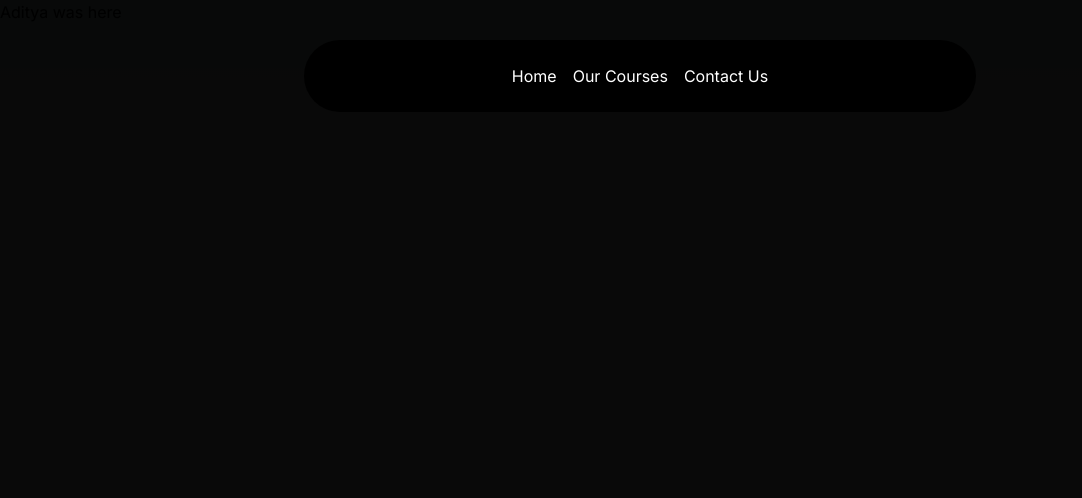
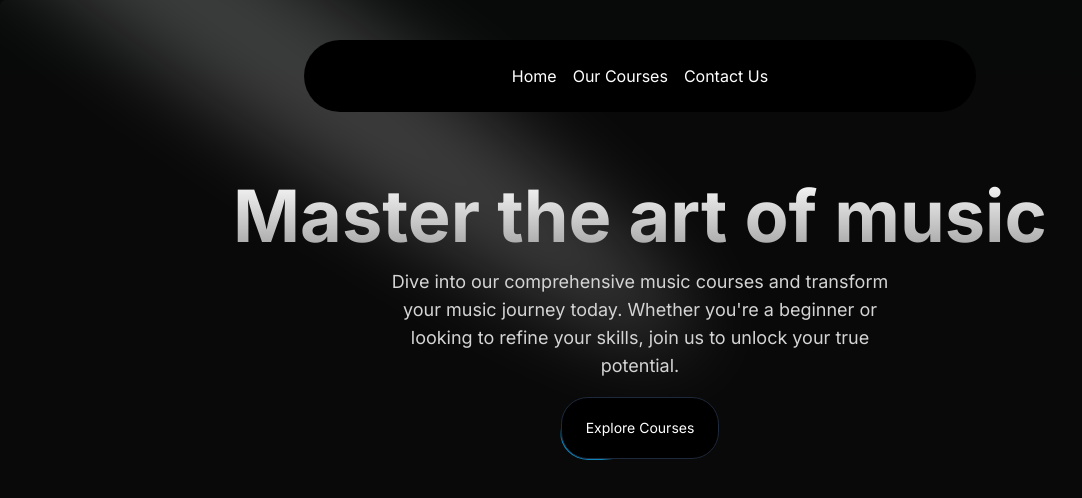
Before and after one commit to aditya-k-maurya/music-nextjs, a Next.js app: page / in a window 1280 px wide. Shown: the top 498 px of the page, without its empty margins (0-1082 px from the left). Built offline with nearby package versions, Linux system fonts and the light colour scheme.

Commit message:
Home page

```diff
--- a/src/app/page.tsx
+++ b/src/app/page.tsx
@@ -1,8 +1,9 @@
+import HeroSection from "@/components/HeroSection";
 
 export default function Home() {
   return (
     <main className="min-h-screen bg-black/[0.96] antialiased bg-grid-white/[0.02]">
-      Aditya was here
+      <HeroSection />
     </main>
   );
 }
--- /dev/null
+++ b/src/components/HeroSection.tsx
@@ -0,0 +1,33 @@
+import Link from "next/link";
+import React from "react";
+import { Spotlight } from "./ui/Spotlight";
+import { Button } from "./ui/movign-border";
+
+const HeroSection = () => {
+	return (
+		<div className="h-auto md:h-[40rem] w-full rounded-md flex flex-col item-center justify-center relative overflow-hidden mx-auto py-10 md:py-0">
+			<Spotlight
+				className="-top-40 left-0 md:left-60 md:-top-20"
+				fill="white"
+			/>
+			<div className="p-4 relative z-10 w-full text-center">
+				<h1 className="mt-20 md:mt-0 text-4xl md:text-7xl font-bold bg-clip-text text-transparent bg-gradient-to-b from-neutral-50 to-neutral-400">
+					Master the art of music
+				</h1>
+
+				<p className="mt-4 font-normal text-base md:text-lg text-neutral-300 max-w-lg mx-auto">
+					Dive into our comprehensive music courses and transform your music
+					journey today. Whether you're a beginner or looking to refine your
+					skills, join us to unlock your true potential.
+				</p>
+				<div className="mt-4">
+          <Link href={"/courses"}>
+            <Button borderRadius="1.75rem" className="bg-white dark:bg-black text-black dark:text-white border-neutral-200 dark:border-slate-800">Explore Courses</Button>
+          </Link>
+				</div>
+			</div>
+		</div>
+	);
+};
+
+export default HeroSection;
--- /dev/null
+++ b/src/components/ui/Spotlight.tsx
@@ -0,0 +1,51 @@
+import React from "react";
+import { cn } from "@/utils/cn";
+
+type SpotlightProps = {
+	className?: string;
+	fill?: string;
+};
+
+export const Spotlight = ({ className, fill }: SpotlightProps) => {
+	return (
+		<svg
+			className={cn(
+				"animate-spotlight pointer-events-none absolute z-[1]  h-[169%] w-[138%] lg:w-[84%] opacity-0",
+				className
+			)}
+			xmlns="http://www.w3.org/2000/svg"
+			viewBox="0 0 3787 2842"
+			fill="none">
+			<g filter="url(#filter)">
+				<ellipse
+					cx="1924.71"
+					cy="273.501"
+					rx="1924.71"
+					ry="273.501"
+					transform="matrix(-0.822377 -0.568943 -0.568943 0.822377 3631.88 2291.09)"
+					fill={fill || "white"}
+					fillOpacity="0.21"></ellipse>
+			</g>
+			<defs>
+				<filter
+					id="filter"
+					x="0.860352"
+					y="0.838989"
+					width="3785.16"
+					height="2840.26"
+					filterUnits="userSpaceOnUse"
+					colorInterpolationFilters="sRGB">
+					<feFlood floodOpacity="0" result="BackgroundImageFix"></feFlood>
+					<feBlend
+						mode="normal"
+						in="SourceGraphic"
+						in2="BackgroundImageFix"
+						result="shape"></feBlend>
+					<feGaussianBlur
+						stdDeviation="151"
+						result="effect1_foregroundBlur_1065_8"></feGaussianBlur>
+				</filter>
+			</defs>
+		</svg>
+	);
+};
--- /dev/null
+++ b/src/components/ui/movign-border.tsx
@@ -0,0 +1,134 @@
+"use client";
+import React from "react";
+import {
+	motion,
+	useAnimationFrame,
+	useMotionTemplate,
+	useMotionValue,
+	useTransform,
+} from "framer-motion";
+import { useRef } from "react";
+import { cn } from "@/utils/cn";
+
+export function Button({
+	borderRadius = "1.75rem",
+	children,
+	as: Component = "button",
+	containerClassName,
+	borderClassName,
+	duration,
+	className,
+	...otherProps
+}: {
+	borderRadius?: string;
+	children: React.ReactNode;
+	as?: any;
+	containerClassName?: string;
+	borderClassName?: string;
+	duration?: number;
+	className?: string;
+	[key: string]: any;
+}) {
+	return (
+		<Component
+			className={cn(
+				"bg-transparent relative text-xl  h-16 w-40 p-[1px] overflow-hidden ",
+				containerClassName
+			)}
+			style={{
+				borderRadius: borderRadius,
+			}}
+			{...otherProps}>
+			<div
+				className="absolute inset-0"
+				style={{ borderRadius: `calc(${borderRadius} * 0.96)` }}>
+				<MovingBorder duration={duration} rx="30%" ry="30%">
+					<div
+						className={cn(
+							"h-20 w-20 opacity-[0.8] bg-[radial-gradient(var(--sky-500)_40%,transparent_60%)]",
+							borderClassName
+						)}
+					/>
+				</MovingBorder>
+			</div>
+
+			<div
+				className={cn(
+					"relative bg-slate-900/[0.8] border border-slate-800 backdrop-blur-xl text-white flex items-center justify-center w-full h-full text-sm antialiased",
+					className
+				)}
+				style={{
+					borderRadius: `calc(${borderRadius} * 0.96)`,
+				}}>
+				{children}
+			</div>
+		</Component>
+	);
+}
+
+export const MovingBorder = ({
+	children,
+	duration = 2000,
+	rx,
+	ry,
+	...otherProps
+}: {
+	children: React.ReactNode;
+	duration?: number;
+	rx?: string;
+	ry?: string;
+	[key: string]: any;
+}) => {
+	const pathRef = useRef<any>();
+	const progress = useMotionValue<number>(0);
+
+	useAnimationFrame((time) => {
+		const length = pathRef.current?.getTotalLength();
+		if (length) {
+			const pxPerMillisecond = length / duration;
+			progress.set((time * pxPerMillisecond) % length);
+		}
+	});
+
+	const x = useTransform(
+		progress,
+		(val) => pathRef.current?.getPointAtLength(val).x
+	);
+	const y = useTransform(
+		progress,
+		(val) => pathRef.current?.getPointAtLength(val).y
+	);
+
+	const transform = useMotionTemplate`translateX(${x}px) translateY(${y}px) translateX(-50%) translateY(-50%)`;
+
+	return (
+		<>
+			<svg
+				xmlns="http://www.w3.org/2000/svg"
+				preserveAspectRatio="none"
+				className="absolute h-full w-full"
+				width="100%"
+				height="100%"
+				{...otherProps}>
+				<rect
+					fill="none"
+					width="100%"
+					height="100%"
+					rx={rx}
+					ry={ry}
+					ref={pathRef}
+				/>
+			</svg>
+			<motion.div
+				style={{
+					position: "absolute",
+					top: 0,
+					left: 0,
+					display: "inline-block",
+					transform,
+				}}>
+				{children}
+			</motion.div>
+		</>
+	);
+};
--- a/tailwind.config.ts
+++ b/tailwind.config.ts
@@ -1,3 +1,21 @@
+const defaultTheme = require("tailwindcss/defaultTheme");
+const colors = require("tailwindcss/colors");
+const {
+	default: flattenColorPalette,
+} = require("tailwindcss/lib/util/flattenColorPalette");
+
+// This plugin adds each Tailwind color as a global CSS variable, e.g. var(--gray-200).
+function addVariablesForColors({ addBase, theme }: any) {
+  let allColors = flattenColorPalette(theme("colors"));
+  let newVars = Object.fromEntries(
+    Object.entries(allColors).map(([key, val]) => [`--${key}`, val])
+  );
+
+  addBase({
+    ":root": newVars,
+  });
+}
+
 import type { Config } from "tailwindcss";
 
 const config: Config = {
@@ -6,9 +24,24 @@
 		"./src/components/**/*.{js,ts,jsx,tsx,mdx}",
 		"./src/app/**/*.{js,ts,jsx,tsx,mdx}",
 	],
-  darkMode:'class',
+	darkMode: "class",
 	theme: {
 		extend: {
+			animation: {
+				spotlight: "spotlight 2s ease .75s 1 forwards",
+			},
+			keyframes: {
+				spotlight: {
+					"0%": {
+						opacity: "0",
+						transform: "translate(-72%, -62%) scale(0.5)",
+					},
+					"100%": {
+						opacity: "1",
+						transform: "translate(-50%,-40%) scale(1)",
+					},
+				},
+			},
 			backgroundImage: {
 				"gradient-radial": "radial-gradient(var(--tw-gradient-stops))",
 				"gradient-conic":
@@ -16,6 +49,6 @@
 			},
 		},
 	},
-  plugins: [],
+	plugins: [addVariablesForColors],
 };
 export default config;
```
Lines whose indentation alone changed are shown as unchanged.
